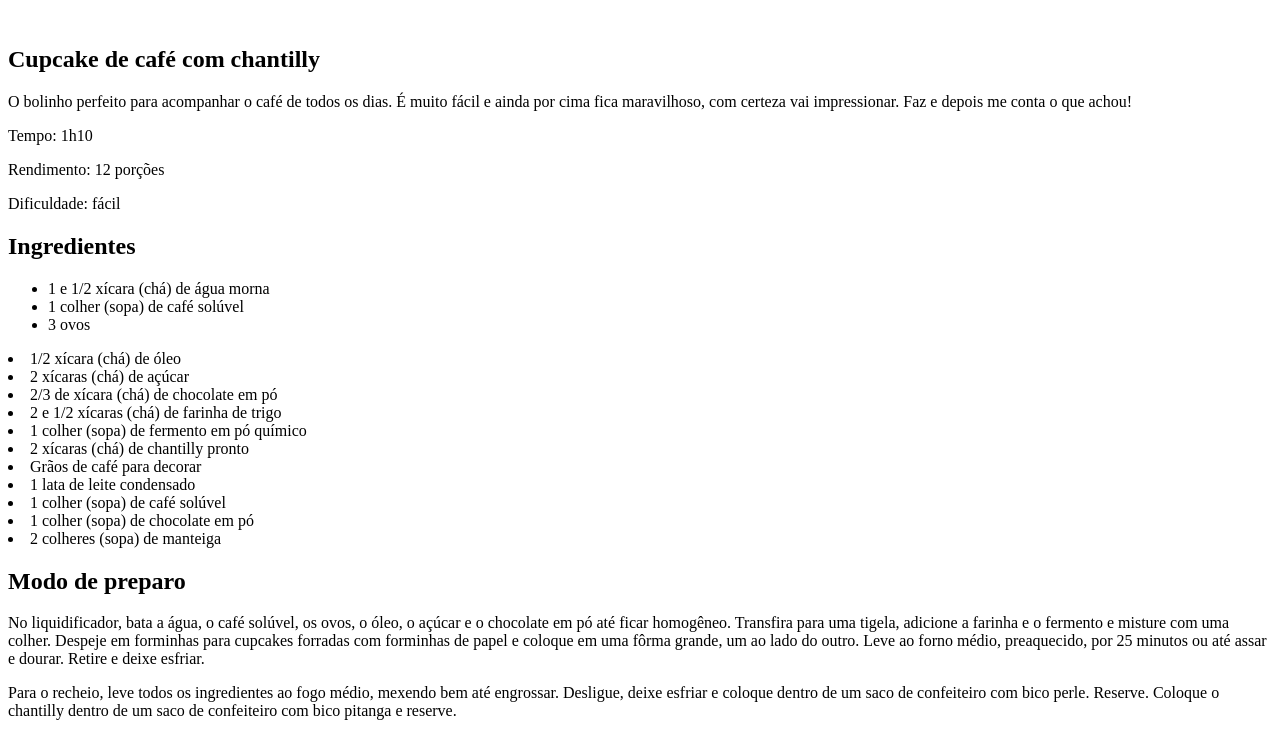
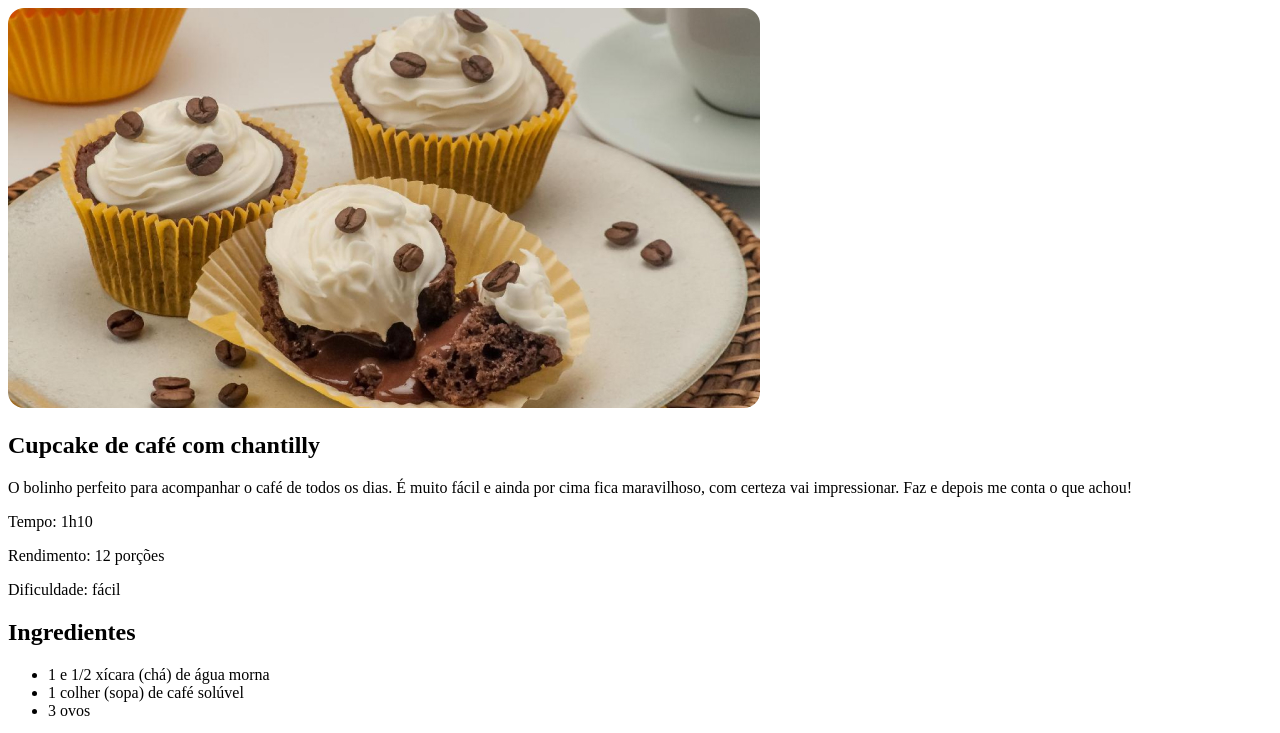
Before and after one commit to lucasaraujope/projeto-rocketseat, a plain HTML site: page index.html in a window 1280 px wide. Shown: the top 733 px of the page. Drawn offline with Linux system fonts and the light colour scheme.

Commit message:
Adicinando imagens e style.css

```diff
--- a/index.html
+++ b/index.html
@@ -3,11 +3,14 @@
   <head>
     <meta charset="UTF-8" />
     <meta name="viewport" content="width=device-width, initial-scale=1.0" />
+
+    <link rel="stylesheet" href="style.css">
+
     <title>Document</title>
   </head>
   <body>
     <div id="page">
-      <img src="" alt="" />
+      <img src="./assets/main-image.jpg" alt="Imagem de cupcakes de café com chantilly decorados com grãos de café" />
       <main>
         <section>
           <div id="about">
--- /dev/null
+++ b/style.css
@@ -0,0 +1,3 @@
+img{
+    border-radius: 16px;
+}
```
Also changed, not shown: assets/Página de receita.jpg (added), assets/main-image.jpg (added).
